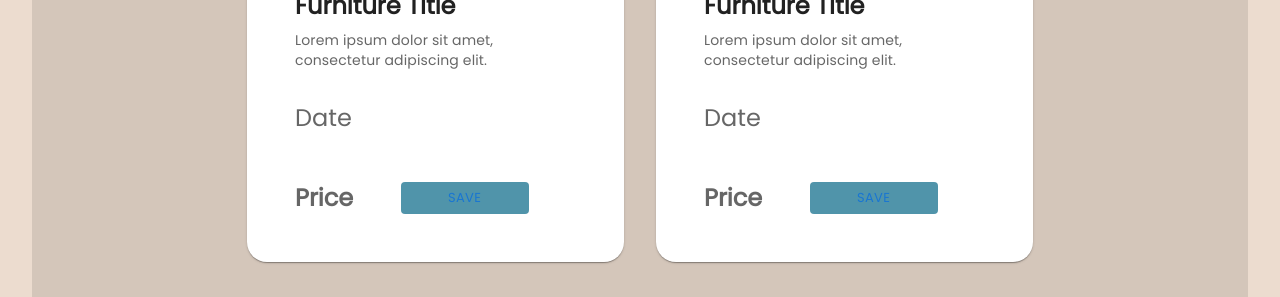
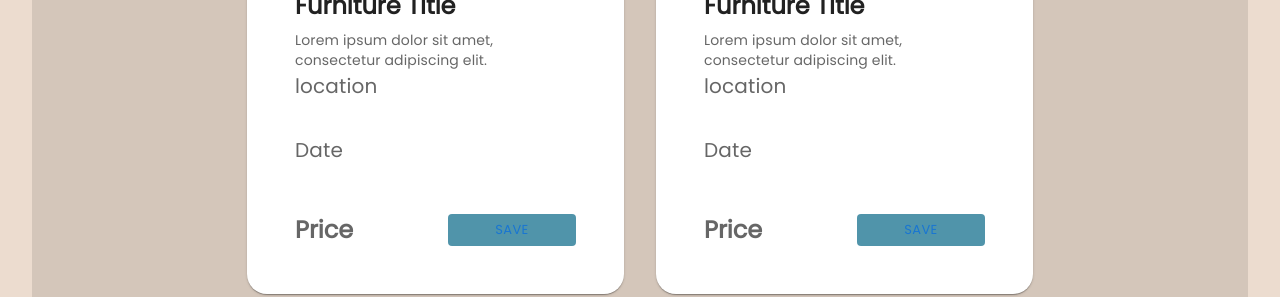
Before and after one commit to AhmadNourelddine/furnifuture, a React (Create React App) app: page /buy in a window 1280 px wide. Shown: the part 642-939 px from the top of the page. Built offline with nearby package versions, Linux system fonts and the light colour scheme.

Commit message:
added location

```diff
--- a/src/components/furnitureItem/index.js
+++ b/src/components/furnitureItem/index.js
@@ -25,9 +25,15 @@ export default function FurnitureItem() {
           Lorem ipsum dolor sit amet, consectetur adipiscing elit.
           </Typography>
 
-          <Typography className="sell-furniture-item-date" variant="h5" component="div" color="text.secondary">
+          <div className="sell-furniture-item-date-location">
+
+           <Typography className="sell-furniture-item-location" variant="h6" component="div" color="text.secondary">
+            location
+          </Typography>
+
+          <Typography className="sell-furniture-item-date" variant="h6" component="div" color="text.secondary">
             Date
-          </Typography>
+          </Typography></div>
 
         </div>
       </CardActionArea>
@@ -36,7 +42,7 @@ export default function FurnitureItem() {
       <Typography className="sell-furniture-item-price" variant="h5" color="text.secondary">
             Price
           </Typography>
-        <Button className="sell-furniture-item-button" size="small" color="primary" style={{padding:"auto", margin:"auto"}}>
+        <Button className="sell-furniture-item-button" size="small" color="primary" style={{padding:"auto"}}>
           Save
         </Button>
       </div>
```
